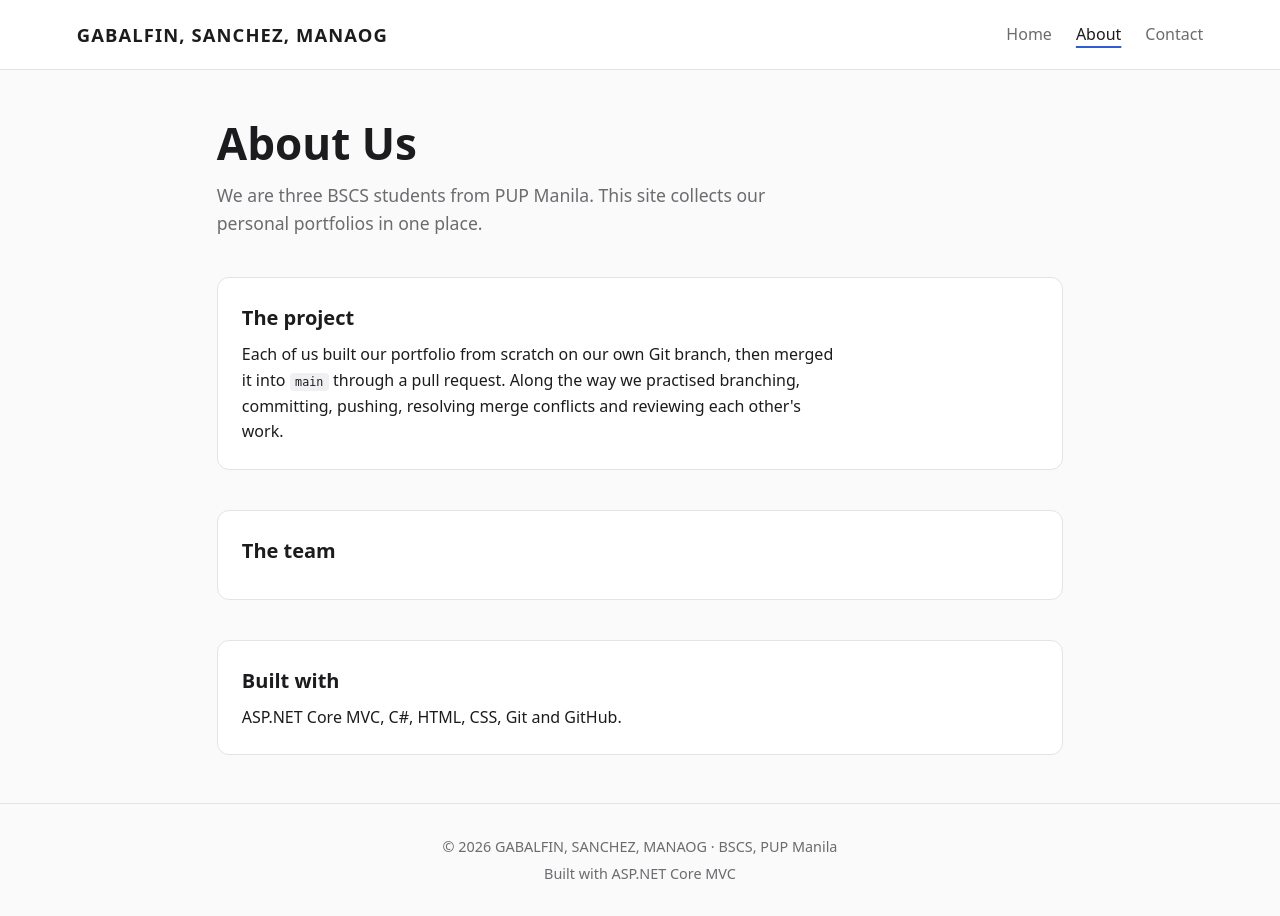
After one commit to MrcRthr/ADET_Portfolio, an ASP.NET Core app: template Views/Home/About.cshtml in a window 1280 px wide. The commit adds this page. Run offline with ASP.NET Core 8, Linux system fonts and the light colour scheme; the template is opened without the code that fills it, so the values that code supplies are empty.

Commit message:
Add About and Contact pages to the shared base

```diff
--- a/Models/Member.cs
+++ b/Models/Member.cs
@@ -5,4 +5,5 @@ public class Member
     public int Id { get; set; }
     public string Slug { get; set; } = "";       // URL: /portfolio/{slug}
     public string FullName { get; set; } = "";
+    public string Email { get; set; } = "";
 }
--- a/Services/DemoPortfolioStore.cs
+++ b/Services/DemoPortfolioStore.cs
@@ -6,9 +6,9 @@ public class DemoPortfolioStore : IPortfolioStore
 {
     private readonly List<Member> _members =
     [
-        new Member { Id = 1, Slug = "marc",    FullName = "Marc Arthur Gabalfin" },
-        new Member { Id = 2, Slug = "member2", FullName = "Member 2" },
-        new Member { Id = 3, Slug = "member3", FullName = "Member 3" }
+        new Member { Id = 1, Slug = "marc",    FullName = "Marc Arthur Gabalfin", Email = "marc@example.com" },
+        new Member { Id = 2, Slug = "member2", FullName = "Member 2",             Email = "member2@example.com" },
+        new Member { Id = 3, Slug = "member3", FullName = "Member 3",             Email = "member3@example.com" }
     ];
 
     public IReadOnlyList<Member> GetMembers() => _members.AsReadOnly();
--- /dev/null
+++ b/Views/Home/About.cshtml
@@ -0,0 +1,31 @@
+@model Portfolio.ViewModels.HomePageVm
+@{
+    ViewData["Title"] = "About";
+}
+
+<section class="intro">
+    <h1>About Us</h1>
+    <p>We are three BSCS students from PUP Manila. This site collects our personal portfolios in one place.</p>
+</section>
+
+<section class="content-block">
+    <h2>The project</h2>
+    <p>Each of us built our portfolio from scratch on our own Git branch, then merged it into <code>main</code> through a pull request. Along the way we practised branching, committing, pushing, resolving merge conflicts and reviewing each other's work.</p>
+</section>
+
+<section class="content-block">
+    <h2>The team</h2>
+    <ul class="plain-list">
+        @foreach (var m in Model.Members)
+        {
+            <li>
+                <a asp-controller="Portfolio" asp-action="Show" asp-route-slug="@m.Slug">@m.FullName</a>
+            </li>
+        }
+    </ul>
+</section>
+
+<section class="content-block">
+    <h2>Built with</h2>
+    <p>ASP.NET Core MVC, C#, HTML, CSS, Git and GitHub.</p>
+</section>
--- a/Views/Shared/_Layout.cshtml
+++ b/Views/Shared/_Layout.cshtml
@@ -1,5 +1,8 @@
 @{
     const string SiteName = "GABALFIN, SANCHEZ, MANAOG";
+    var action = ViewContext.RouteData.Values["action"]?.ToString();
+    var controller = ViewContext.RouteData.Values["controller"]?.ToString();
+    string Active(string a) => controller == "Home" && action == a ? "active" : "";
 }
 <!DOCTYPE html>
 <html lang="en">
@@ -14,7 +17,9 @@
     <header class="site-header">
         <a class="site-brand" asp-controller="Home" asp-action="Index">@SiteName</a>
         <nav class="site-nav" aria-label="Main">
-            <a asp-controller="Home" asp-action="Index">Home</a>
+            <a class="@Active("Index")" asp-controller="Home" asp-action="Index">Home</a>
+            <a class="@Active("About")" asp-controller="Home" asp-action="About">About</a>
+            <a class="@Active("Contact")" asp-controller="Home" asp-action="Contact">Contact</a>
         </nav>
     </header>
 
--- a/wwwroot/css/site.css
+++ b/wwwroot/css/site.css
@@ -69,8 +69,16 @@ a:focus-visible {
   text-decoration: none;
 }
 
-.site-nav a:hover {
+.site-nav a:hover,
+.site-nav a.active {
   color: var(--ink);
+}
+
+.site-nav a.active {
+  text-decoration: underline;
+  text-decoration-color: var(--accent);
+  text-decoration-thickness: 2px;
+  text-underline-offset: 6px;
 }
 
 /* Main */
@@ -134,6 +142,38 @@ a:focus-visible {
   font-size: 0.95rem;
 }
 
+/* About */
+
+.content-block {
+  margin-top: 2.5rem;
+  padding: 1.5rem;
+  background: #fff;
+  border: 1px solid var(--line);
+  border-radius: var(--radius);
+}
+
+.content-block h2 {
+  margin: 0 0 0.5rem;
+  font-size: 1.25rem;
+}
+
+.content-block p {
+  max-width: 65ch;
+  margin: 0;
+}
+
+.plain-list {
+  margin: 0;
+  padding-left: 1.2rem;
+}
+
+code {
+  padding: 0.1rem 0.35rem;
+  background: #f0f0f2;
+  border-radius: 4px;
+  font-size: 0.9em;
+}
+
 /* Footer */
 
 .site-footer {
```
Also changed, not shown: Controllers/HomeController.cs (+8 -0 lines), Views/Home/Contact.cshtml (added, +20 -0 lines), README.md.
